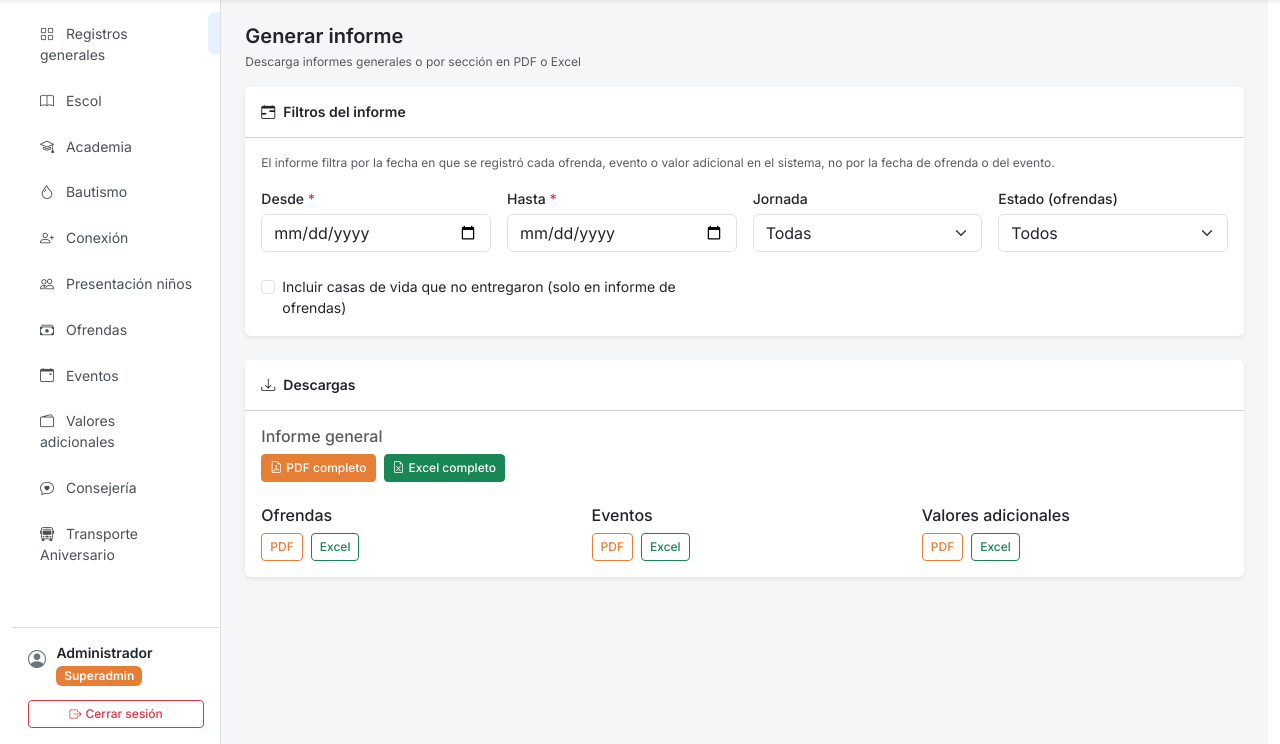
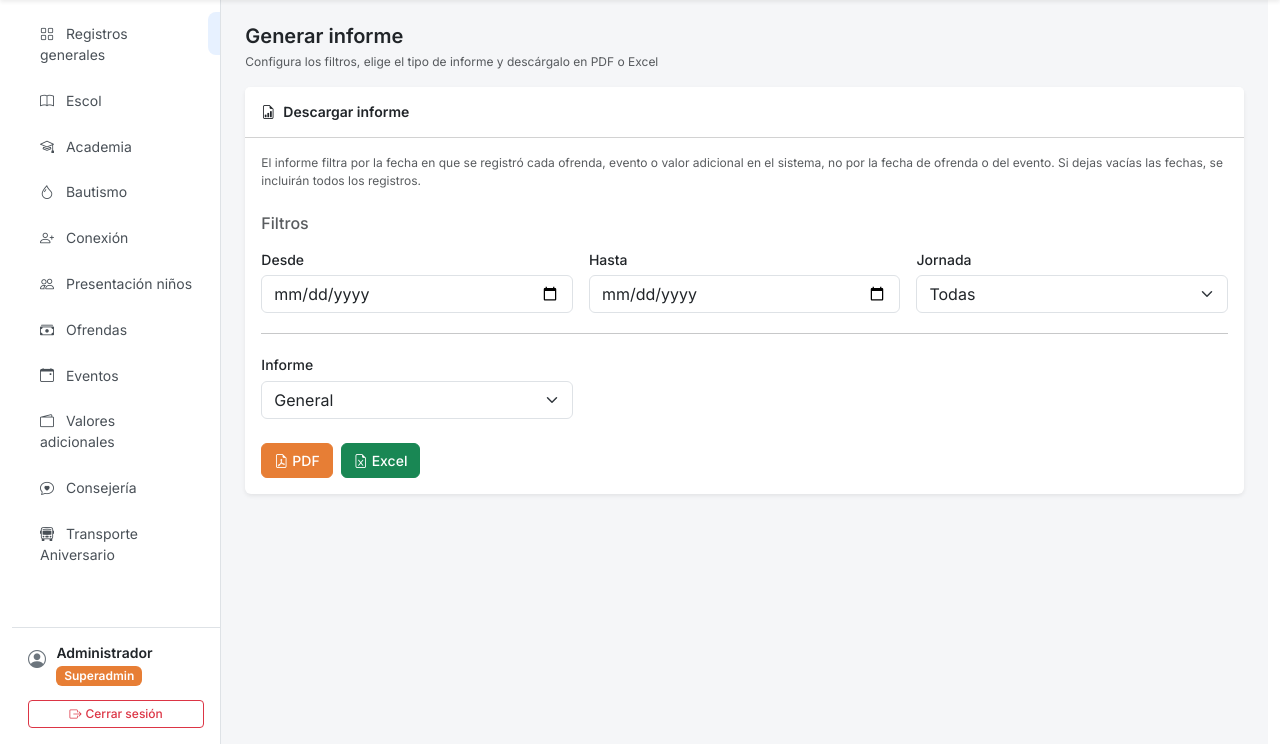
Before and after one commit to kuakuey/Sistema-Web-CDA, a PHP site: page /generar-informe.php in a window 1280 px wide. Shown: the part 56-800 px from the top of the page. Run offline with PHP 8.4, Linux system fonts and the light colour scheme; a user stored in the database is signed in; tables that the repository leaves empty hold one stand-in row (values such as "Sample post"); some libraries are stand-ins or nearby versions.

Commit message:
Seccion informes

```diff
--- a/generar-informe.php
+++ b/generar-informe.php
@@ -6,6 +6,7 @@ require_once 'includes/submissions.php';
 require_once 'includes/informes.php';
 require_once 'includes/informe_pdf.php';
 require_once 'includes/informe_excel.php';
+require_once 'includes/eventos.php';
 
 requerirSesion();
 
@@ -25,9 +26,9 @@ $fechaDesde = isset($_GET['fecha_desde']) ? trim((string) $_GET['fecha_desde'])
 $fechaHasta = isset($_GET['fecha_hasta']) ? trim((string) $_GET['fecha_hasta']) : '';
 $mostrarSinEntregar = isset($_GET['mostrar_sin_entregar']) && $_GET['mostrar_sin_entregar'] === '1';
 $turno = isset($_GET['turno']) ? trim((string) $_GET['turno']) : 'todos';
-$estado = isset($_GET['estado']) ? trim((string) $_GET['estado']) : 'todos';
 $seccion = isset($_GET['seccion']) ? trim((string) $_GET['seccion']) : 'completo';
 $formato = isset($_GET['formato']) ? trim((string) $_GET['formato']) : 'pdf';
+$eventoId = isset($_GET['evento_id']) ? (int) $_GET['evento_id'] : 0;
 $generar = isset($_GET['generar']);
 
 $error = isset($_GET['error']) ? trim((string) $_GET['error']) : null;
@@ -37,14 +38,27 @@ try {
     $estadisticas = obtenerEstadisticasPorRol($rol);
 
     if ($generar) {
+        $seccion = normalizarSeccionInforme($seccion);
+
+        if ($seccion !== 'ofrendas') {
+            $mostrarSinEntregar = false;
+        }
+
+        if ($seccion !== 'eventos') {
+            $eventoId = 0;
+        } elseif ($eventoId > 0 && !obtenerEvento($eventoId)) {
+            throw new InvalidArgumentException('Selecciona un evento válido.');
+        }
+
         $informe = generarInformeOfrendasYValores(
             $fechaDesde,
             $fechaHasta,
             $mostrarSinEntregar,
             $turno,
-            $estado
+            'todos',
+            $eventoId
         );
-        $informe['seccion_exportacion'] = normalizarSeccionInforme($seccion);
+        $informe['seccion_exportacion'] = $seccion;
 
         if (normalizarFormatoInforme($formato) === 'excel') {
             enviarInformeExcel($informe, $seccion);
@@ -78,9 +92,11 @@ view('informes/generar', [
     'fechaHasta'             => $fechaHasta,
     'mostrarSinEntregar'     => $mostrarSinEntregar,
     'turno'                  => normalizarTurnoInforme($turno),
-    'estado'                 => normalizarEstadoInforme($estado),
+    'seccion'                => normalizarSeccionInforme($seccion),
+    'eventoId'               => $eventoId,
+    'eventos'                => obtenerEventos(),
     'etiquetasTurno'         => obtenerEtiquetasTurnoInforme(),
-    'etiquetasEstado'        => obtenerEtiquetasEstadoInforme(),
+    'etiquetasSeccionInforme'=> obtenerEtiquetasSeccionInforme(),
     'error'                  => $error,
     'errorBd'                => $errorBd,
 ], 'app');
--- a/includes/informe_excel.php
+++ b/includes/informe_excel.php
@@ -27,11 +27,12 @@ function enviarInformeExcel(array $informe, string $seccion = 'completo'): void
     echo "\xEF\xBB\xBF";
     echo '<html><head><meta charset="UTF-8"></head><body>';
     echo '<h2>' . htmlspecialchars(tituloSeccionInforme($seccion)) . '</h2>';
-    echo '<p>Periodo de registro: ' . htmlspecialchars($informe['fecha_desde_etiqueta'])
-        . ' al ' . htmlspecialchars($informe['fecha_hasta_etiqueta'])
-        . ' · Jornada: ' . htmlspecialchars($informe['turno_etiqueta'])
-        . ' · Estado: ' . htmlspecialchars($informe['estado_ofrenda_etiqueta'] ?? 'Todos')
-        . ' · Generado: ' . htmlspecialchars($informe['generado_en']) . '</p>';
+    echo '<p>Periodo de registro: ' . htmlspecialchars($informe['periodo_etiqueta'] ?? ($informe['fecha_desde_etiqueta'] . ' al ' . $informe['fecha_hasta_etiqueta']))
+        . ' · Jornada: ' . htmlspecialchars($informe['turno_etiqueta']);
+    if ($seccion === 'eventos' && ($informe['evento_id'] ?? 0) > 0) {
+        echo ' · Evento: ' . htmlspecialchars($informe['evento_etiqueta'] ?? '—');
+    }
+    echo ' · Generado: ' . htmlspecialchars($informe['generado_en']) . '</p>';
 
     if (in_array($seccion, ['completo', 'ofrendas'], true)) {
         echo '<h3>Resumen de ofrendas</h3>';
--- a/includes/informes.php
+++ b/includes/informes.php
@@ -6,15 +6,33 @@ require_once __DIR__ . '/valores_adicionales.php';
 require_once __DIR__ . '/submissions.php';
 
 /**
- * @return array{desde: string, hasta: string}
+ * @return array{
+ *     desde: ?string,
+ *     hasta: ?string,
+ *     fecha_desde_etiqueta: string,
+ *     fecha_hasta_etiqueta: string,
+ *     periodo_etiqueta: string,
+ *     sin_filtro_fecha: bool
+ * }
  */
-function validarRangoFechasInforme(string $fechaDesde, string $fechaHasta): array
+function resolverRangoFechasInforme(string $fechaDesde, string $fechaHasta): array
 {
     $desde = trim($fechaDesde);
     $hasta = trim($fechaHasta);
 
+    if ($desde === '' && $hasta === '') {
+        return [
+            'desde'                  => null,
+            'hasta'                  => null,
+            'fecha_desde_etiqueta'   => '—',
+            'fecha_hasta_etiqueta'   => '—',
+            'periodo_etiqueta'       => 'Todos los registros',
+            'sin_filtro_fecha'       => true,
+        ];
+    }
+
     if ($desde === '' || $hasta === '') {
-        throw new InvalidArgumentException('Selecciona la fecha desde y la fecha hasta.');
+        throw new InvalidArgumentException('Indica ambas fechas (desde y hasta) o déjalas vacías para descargar todo.');
     }
 
     $dtDesde = DateTime::createFromFormat('Y-m-d', $desde);
@@ -28,7 +46,54 @@ function validarRangoFechasInforme(string $fechaDesde, string $fechaHasta): arra
         throw new InvalidArgumentException('La fecha desde no puede ser posterior a la fecha hasta.');
     }
 
-    return ['desde' => $desde, 'hasta' => $hasta];
+    return [
+        'desde'                  => $desde,
+        'hasta'                  => $hasta,
+        'fecha_desde_etiqueta'   => formatearFechaInforme($desde),
+        'fecha_hasta_etiqueta'   => formatearFechaInforme($hasta),
+        'periodo_etiqueta'       => formatearFechaInforme($desde) . ' al ' . formatearFechaInforme($hasta),
+        'sin_filtro_fecha'       => false,
+    ];
+}
+
+/**
+ * @deprecated Usar resolverRangoFechasInforme()
+ * @return array{desde: string, hasta: string}
+ */
+function validarRangoFechasInforme(string $fechaDesde, string $fechaHasta): array
+{
+    $rango = resolverRangoFechasInforme($fechaDesde, $fechaHasta);
+
+    if ($rango['sin_filtro_fecha']) {
+        throw new InvalidArgumentException('Selecciona la fecha desde y la fecha hasta.');
+    }
+
+    return ['desde' => (string) $rango['desde'], 'hasta' => (string) $rango['hasta']];
+}
+
+function obtenerEtiquetasSeccionInforme(): array
+{
+    return [
+        'completo' => 'General',
+        'ofrendas' => 'Ofrendas',
+        'valores'  => 'Valores adicionales',
+        'eventos'  => 'Eventos',
+    ];
+}
+
+/**
+ * @return array{0: string, 1: array<int, string>}
+ */
+function construirCondicionFechaRegistro(?string $fechaDesde, ?string $fechaHasta, string $columna = 'creado_en'): array
+{
+    if ($fechaDesde === null || $fechaHasta === null) {
+        return ['1 = 1', []];
+    }
+
+    return [
+        $columna . ' >= ? AND ' . $columna . ' <= ?',
+        [$fechaDesde . ' 00:00:00', $fechaHasta . ' 23:59:59'],
+    ];
 }
 
 function normalizarTurnoInforme(string $turno): string
@@ -137,18 +202,16 @@ function construirCondicionHoraTurno(string $turno): array
 /**
  * @return array<int, array<string, mixed>>
  */
-function obtenerOfrendasPorRangoRegistro(string $fechaDesde, string $fechaHasta, string $turno = 'todos'): array
+function obtenerOfrendasPorRangoRegistro(?string $fechaDesde, ?string $fechaHasta, string $turno = 'todos'): array
 {
     $pdo = getConnection();
+    [$condicionFecha, $parametrosFecha] = construirCondicionFechaRegistro($fechaDesde, $fechaHasta);
     [$condicionHora, $parametrosHora] = construirCondicionHoraTurno($turno);
     $sql = 'SELECT * FROM ofrendas
-         WHERE creado_en >= ? AND creado_en <= ?
-         AND ' . $condicionHora .
+         WHERE ' . $condicionFecha .
+        ' AND ' . $condicionHora .
         ' ORDER BY fecha_ofrenda ASC, casa_vida ASC, id ASC';
-    $parametros = array_merge(
-        [$fechaDesde . ' 00:00:00', $fechaHasta . ' 23:59:59'],
-        $parametrosHora
-    );
+    $parametros = array_merge($parametrosFecha, $parametrosHora);
     $stmt = $pdo->prepare($sql);
     $stmt->execute($parametros);
 
@@ -158,20 +221,18 @@ function obtenerOfrendasPorRangoRegistro(string $fechaDesde, string $fechaHasta,
 /**
  * @return array<int, array<string, mixed>>
  */
-function obtenerValoresAdicionalesPorRangoRegistro(string $fechaDesde, string $fechaHasta, string $turno = 'todos'): array
+function obtenerValoresAdicionalesPorRangoRegistro(?string $fechaDesde, ?string $fechaHasta, string $turno = 'todos'): array
 {
     $pdo = getConnection();
+    [$condicionFecha, $parametrosFecha] = construirCondicionFechaRegistro($fechaDesde, $fechaHasta, 'v.creado_en');
     [$condicionHora, $parametrosHora] = construirCondicionHoraTurno($turno);
     $condicionHora = str_replace('creado_en', 'v.creado_en', $condicionHora);
     $sql = sqlSelectValoresAdicionales() .
         " WHERE v.tipo != '" . TIPO_VALOR_EVENTOS_INTERNO . "'
-         AND v.creado_en >= ? AND v.creado_en <= ?
-         AND " . $condicionHora .
+         AND " . $condicionFecha .
+        ' AND ' . $condicionHora .
         ' ORDER BY v.creado_en DESC, v.id DESC';
-    $parametros = array_merge(
-        [$fechaDesde . ' 00:00:00', $fechaHasta . ' 23:59:59'],
-        $parametrosHora
-    );
+    $parametros = array_merge($parametrosFecha, $parametrosHora);
     $stmt = $pdo->prepare($sql);
     $stmt->execute($parametros);
 
@@ -181,24 +242,36 @@ function obtenerValoresAdicionalesPorRangoRegistro(string $fechaDesde, string $f
 /**
  * @return array<int, array<string, mixed>>
  */
-function obtenerRegistrosEventosPorRangoRegistro(string $fechaDesde, string $fechaHasta, string $turno = 'todos'): array
-{
+function obtenerRegistrosEventosPorRangoRegistro(
+    ?string $fechaDesde,
+    ?string $fechaHasta,
+    string $turno = 'todos',
+    int $eventoId = 0
+): array {
     require_once __DIR__ . '/eventos.php';
 
     $pdo = getConnection();
+    [$condicionFecha, $parametrosFecha] = construirCondicionFechaRegistro($fechaDesde, $fechaHasta, 'v.creado_en');
     [$condicionHora, $parametrosHora] = construirCondicionHoraTurno($turno);
     $condicionHora = str_replace('creado_en', 'v.creado_en', $condicionHora);
+
+    $condiciones = [
+        'v.tipo = ?',
+        $condicionFecha,
+        $condicionHora,
+    ];
+    $parametros = array_merge([TIPO_VALOR_EVENTOS_INTERNO], $parametrosFecha, $parametrosHora);
+
+    if ($eventoId > 0) {
+        $condiciones[] = 'v.evento_id = ?';
+        $parametros[] = $eventoId;
+    }
+
     $sql = 'SELECT v.*, e.nombre AS evento_nombre
             FROM valores_adicionales v
             LEFT JOIN eventos e ON e.id = v.evento_id
-            WHERE v.tipo = ?
-              AND v.creado_en >= ? AND v.creado_en <= ?
-              AND ' . $condicionHora .
+            WHERE ' . implode(' AND ', $condiciones) .
         ' ORDER BY v.creado_en DESC, v.id DESC';
-    $parametros = array_merge(
-        [TIPO_VALOR_EVENTOS_INTERNO, $fechaDesde . ' 00:00:00', $fechaHasta . ' 23:59:59'],
-        $parametrosHora
-    );
     $stmt = $pdo->prepare($sql);
     $stmt->execute($parametros);
 
@@ -281,13 +354,15 @@ function generarInformeOfrendasYValores(
     string $fechaHasta,
     bool $mostrarSinEntregar = false,
     string $turno = 'todos',
-    string $estadoOfrenda = 'todos'
+    string $estadoOfrenda = 'todos',
+    int $eventoId = 0
 ): array {
-    $rango = validarRangoFechasInforme($fechaDesde, $fechaHasta);
+    $rango = resolverRangoFechasInforme($fechaDesde, $fechaHasta);
     $desde = $rango['desde'];
     $hasta = $rango['hasta'];
     $turno = normalizarTurnoInforme($turno);
     $estadoOfrenda = normalizarEstadoInforme($estadoOfrenda);
+    $eventoId = max(0, $eventoId);
 
     if ($estadoOfrenda === 'sin_entregar') {
         $mostrarSinEntregar = true;
@@ -297,7 +372,7 @@ function generarInformeOfrendasYValores(
 
     $casas = obtenerCasasVida();
     $ofrendas = obtenerOfrendasPorRangoRegistro($desde, $hasta, $turno);
-    $registrosEventos = obtenerRegistrosEventosPorRangoRegistro($desde, $hasta, $turno);
+    $registrosEventos = obtenerRegistrosEventosPorRangoRegistro($desde, $hasta, $turno, $eventoId);
     $valoresAdicionales = obtenerValoresAdicionalesPorRangoRegistro($desde, $hasta, $turno);
 
     $territorioPorCasaId = [];
@@ -398,17 +473,29 @@ function generarInformeOfrendasYValores(
         $casasNoDieron = [];
     }
 
+    $eventoEtiqueta = 'Todos los eventos';
+
+    if ($eventoId > 0) {
+        require_once __DIR__ . '/eventos.php';
+        $evento = obtenerEvento($eventoId);
+        $eventoEtiqueta = $evento ? (string) ($evento['nombre'] ?? 'Evento #' . $eventoId) : 'Evento #' . $eventoId;
+    }
+
     return [
-        'fecha_desde'          => $desde,
-        'fecha_hasta'          => $hasta,
-        'fecha_desde_etiqueta' => formatearFechaInforme($desde),
-        'fecha_hasta_etiqueta' => formatearFechaInforme($hasta),
+        'fecha_desde'          => $desde ?? 'todo',
+        'fecha_hasta'          => $hasta ?? 'todo',
+        'fecha_desde_etiqueta' => $rango['fecha_desde_etiqueta'],
+        'fecha_hasta_etiqueta' => $rango['fecha_hasta_etiqueta'],
+        'periodo_etiqueta'     => $rango['periodo_etiqueta'],
+        'sin_filtro_fecha'     => $rango['sin_filtro_fecha'],
         'generado_en'          => date('d/m/Y H:i'),
         'mostrar_sin_entregar' => $mostrarSinEntregar,
         'turno'                => $turno,
         'turno_etiqueta'       => etiquetaTurnoInforme($turno),
         'estado_ofrenda'       => $estadoOfrenda,
         'estado_ofrenda_etiqueta' => etiquetaEstadoInforme($estadoOfrenda),
+        'evento_id'            => $eventoId,
+        'evento_etiqueta'      => $eventoEtiqueta,
         'seccion_exportacion'  => 'completo',
         'resumen'              => [
             'total_casas'                   => count($casas),
--- a/views/informes/generar.php
+++ b/views/informes/generar.php
@@ -1,7 +1,7 @@
 <div class="informe-page">
   <div class="mb-3">
     <h2 class="h4 mb-1">Generar informe</h2>
-    <p class="text-muted small mb-0">Descarga informes generales o por sección en PDF o Excel</p>
+    <p class="text-muted small mb-0">Configura los filtros, elige el tipo de informe y descárgalo en PDF o Excel</p>
   </div>
 
   <?php if ($error): ?>
@@ -16,31 +16,35 @@
   </div>
   <?php endif; ?>
 
-  <div class="card border-0 shadow-sm mb-4">
+  <div class="card border-0 shadow-sm">
     <div class="card-header bg-white py-3">
-      <h3 class="h6 mb-0"><i class="bi bi-calendar-range me-2"></i>Filtros del informe</h3>
+      <h3 class="h6 mb-0"><i class="bi bi-file-earmark-bar-graph me-2"></i>Descargar informe</h3>
     </div>
     <div class="card-body">
-      <p class="text-muted small mb-3">
+      <p class="text-muted small mb-4">
         El informe filtra por la fecha en que se registró cada ofrenda, evento o valor adicional en el sistema,
-        no por la fecha de ofrenda o del evento.
+        no por la fecha de ofrenda o del evento. Si dejas vacías las fechas, se incluirán todos los registros.
       </p>
-      <form method="GET" action="generar-informe.php" class="row g-3 align-items-end" id="formInformeFiltros">
+
+      <form method="GET" action="generar-informe.php" class="row g-3" id="formInformeFiltros">
         <input type="hidden" name="generar" value="1">
-        <input type="hidden" name="seccion" id="informeSeccion" value="completo">
         <input type="hidden" name="formato" id="informeFormato" value="pdf">
 
-        <div class="col-md-3">
-          <label class="form-label" for="fecha_desde">Desde <span class="text-danger">*</span></label>
-          <input type="date" class="form-control" id="fecha_desde" name="fecha_desde" required value="<?= htmlspecialchars($fechaDesde) ?>">
+        <div class="col-12">
+          <h4 class="h6 text-muted mb-0">Filtros</h4>
         </div>
 
-        <div class="col-md-3">
-          <label class="form-label" for="fecha_hasta">Hasta <span class="text-danger">*</span></label>
-          <input type="date" class="form-control" id="fecha_hasta" name="fecha_hasta" required value="<?= htmlspecialchars($fechaHasta) ?>">
+        <div class="col-md-4">
+          <label class="form-label" for="fecha_desde">Desde</label>
+          <input type="date" class="form-control" id="fecha_desde" name="fecha_desde" value="<?= htmlspecialchars($fechaDesde) ?>">
         </div>
 
-        <div class="col-md-3">
+        <div class="col-md-4">
+          <label class="form-label" for="fecha_hasta">Hasta</label>
+          <input type="date" class="form-control" id="fecha_hasta" name="fecha_hasta" value="<?= htmlspecialchars($fechaHasta) ?>">
+        </div>
+
+        <div class="col-md-4">
           <label class="form-label" for="turno">Jornada</label>
           <select class="form-select" id="turno" name="turno">
             <?php foreach ($etiquetasTurno as $clave => $etiqueta): ?>
@@ -51,19 +55,8 @@
           </select>
         </div>
 
-        <div class="col-md-3">
-          <label class="form-label" for="estado">Estado (ofrendas)</label>
-          <select class="form-select" id="estado" name="estado">
-            <?php foreach ($etiquetasEstado as $clave => $etiqueta): ?>
-            <option value="<?= htmlspecialchars($clave) ?>" <?= $estado === $clave ? 'selected' : '' ?>>
-              <?= htmlspecialchars($etiqueta) ?>
-            </option>
-            <?php endforeach; ?>
-          </select>
-        </div>
-
-        <div class="col-md-6">
-          <div class="form-check mt-2">
+        <div class="col-12 js-campo-sin-entregar" style="<?= $seccion === 'ofrendas' ? '' : 'display:none' ?>">
+          <div class="form-check">
             <input
               class="form-check-input"
               type="checkbox"
@@ -77,50 +70,48 @@
             </label>
           </div>
         </div>
-      </form>
-    </div>
-  </div>
 
-  <div class="card border-0 shadow-sm">
-    <div class="card-header bg-white py-3">
-      <h3 class="h6 mb-0"><i class="bi bi-download me-2"></i>Descargas</h3>
-    </div>
-    <div class="card-body">
-      <div class="mb-4">
-        <h4 class="h6 text-muted mb-2">Informe general</h4>
-        <div class="d-flex flex-wrap gap-2">
-          <button type="button" class="btn btn-primary btn-sm js-descargar-informe" data-seccion="completo" data-formato="pdf">
-            <i class="bi bi-file-earmark-pdf me-1"></i>PDF completo
-          </button>
-          <button type="button" class="btn btn-success btn-sm js-descargar-informe" data-seccion="completo" data-formato="excel">
-            <i class="bi bi-file-earmark-excel me-1"></i>Excel completo
-          </button>
+        <div class="col-12">
+          <hr class="my-1">
         </div>
-      </div>
 
-      <div class="row g-4">
         <div class="col-md-4">
-          <h4 class="h6 mb-2">Ofrendas</h4>
-          <div class="d-flex flex-wrap gap-2">
-            <button type="button" class="btn btn-outline-primary btn-sm js-descargar-informe" data-seccion="ofrendas" data-formato="pdf">PDF</button>
-            <button type="button" class="btn btn-outline-success btn-sm js-descargar-informe" data-seccion="ofrendas" data-formato="excel">Excel</button>
+          <label class="form-label" for="seccion">Informe</label>
+          <select class="form-select" id="seccion" name="seccion">
+            <?php foreach ($etiquetasSeccionInforme as $clave => $etiqueta): ?>
+            <option value="<?= htmlspecialchars($clave) ?>" <?= $seccion === $clave ? 'selected' : '' ?>>
+              <?= htmlspecialchars($etiqueta) ?>
+            </option>
+            <?php endforeach; ?>
+          </select>
+        </div>
+
+        <div class="col-md-4 js-campo-evento" style="<?= $seccion === 'eventos' ? '' : 'display:none' ?>">
+          <label class="form-label" for="evento_id">Evento</label>
+          <select class="form-select" id="evento_id" name="evento_id">
+            <option value="">Todos los eventos</option>
+            <?php foreach ($eventos ?? [] as $evento): ?>
+            <option
+              value="<?= (int) $evento['id'] ?>"
+              <?= (int) ($eventoId ?? 0) === (int) $evento['id'] ? 'selected' : '' ?>
+            >
+              <?= htmlspecialchars($evento['nombre']) ?> (<?= (int) ($evento['total_registros'] ?? 0) ?> registro(s))
+            </option>
+            <?php endforeach; ?>
+          </select>
+        </div>
+
+        <div class="col-12">
+          <div class="d-flex flex-wrap gap-2 pt-2">
+            <button type="button" class="btn btn-primary js-descargar-informe" data-formato="pdf">
+              <i class="bi bi-file-earmark-pdf me-1"></i>PDF
+            </button>
+            <button type="button" class="btn btn-success js-descargar-informe" data-formato="excel">
+              <i class="bi bi-file-earmark-excel me-1"></i>Excel
+            </button>
           </div>
         </div>
-        <div class="col-md-4">
-          <h4 class="h6 mb-2">Eventos</h4>
-          <div class="d-flex flex-wrap gap-2">
-            <button type="button" class="btn btn-outline-primary btn-sm js-descargar-informe" data-seccion="eventos" data-formato="pdf">PDF</button>
-            <button type="button" class="btn btn-outline-success btn-sm js-descargar-informe" data-seccion="eventos" data-formato="excel">Excel</button>
-          </div>
-        </div>
-        <div class="col-md-4">
-          <h4 class="h6 mb-2">Valores adicionales</h4>
-          <div class="d-flex flex-wrap gap-2">
-            <button type="button" class="btn btn-outline-primary btn-sm js-descargar-informe" data-seccion="valores" data-formato="pdf">PDF</button>
-            <button type="button" class="btn btn-outline-success btn-sm js-descargar-informe" data-seccion="valores" data-formato="excel">Excel</button>
-          </div>
-        </div>
-      </div>
+      </form>
     </div>
   </div>
 </div>
@@ -128,20 +119,38 @@
 <script>
 (function () {
   var formulario = document.getElementById('formInformeFiltros');
-  var campoSeccion = document.getElementById('informeSeccion');
   var campoFormato = document.getElementById('informeFormato');
+  var selectorSeccion = document.getElementById('seccion');
+  var campoEvento = document.querySelector('.js-campo-evento');
+  var campoSinEntregar = document.querySelector('.js-campo-sin-entregar');
+  var checkboxSinEntregar = document.getElementById('mostrar_sin_entregar');
 
-  if (!formulario || !campoSeccion || !campoFormato) {
+  if (!formulario || !campoFormato || !selectorSeccion) {
     return;
   }
 
+  function actualizarCamposDependientes() {
+    var seccion = selectorSeccion.value;
+
+    if (campoEvento) {
+      campoEvento.style.display = seccion === 'eventos' ? '' : 'none';
+    }
+
+    if (campoSinEntregar) {
+      var mostrarOfrendas = seccion === 'ofrendas';
+      campoSinEntregar.style.display = mostrarOfrendas ? '' : 'none';
+
+      if (!mostrarOfrendas && checkboxSinEntregar) {
+        checkboxSinEntregar.checked = false;
+      }
+    }
+  }
+
+  selectorSeccion.addEventListener('change', actualizarCamposDependientes);
+  actualizarCamposDependientes();
+
   document.querySelectorAll('.js-descargar-informe').forEach(function (boton) {
     boton.addEventListener('click', function () {
-      if (!formulario.reportValidity()) {
-        return;
-      }
-
-      campoSeccion.value = boton.getAttribute('data-seccion') || 'completo';
       campoFormato.value = boton.getAttribute('data-formato') || 'pdf';
       formulario.submit();
     });
```
Also changed, not shown: views/informes/pdf.php (+3 -4 lines).
